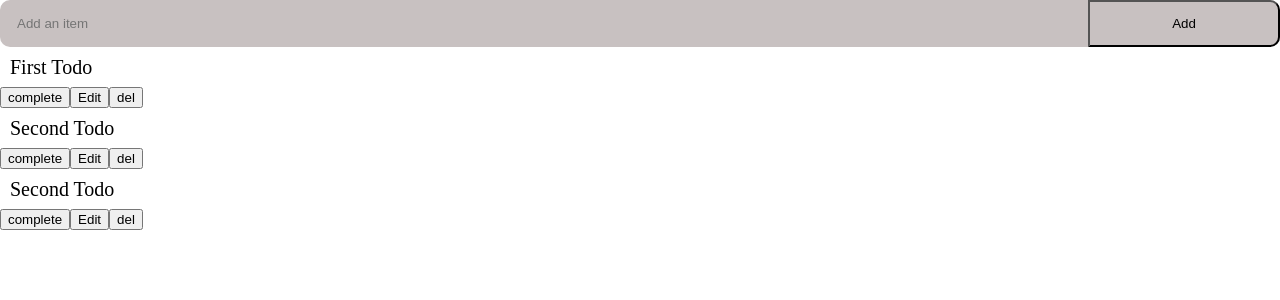
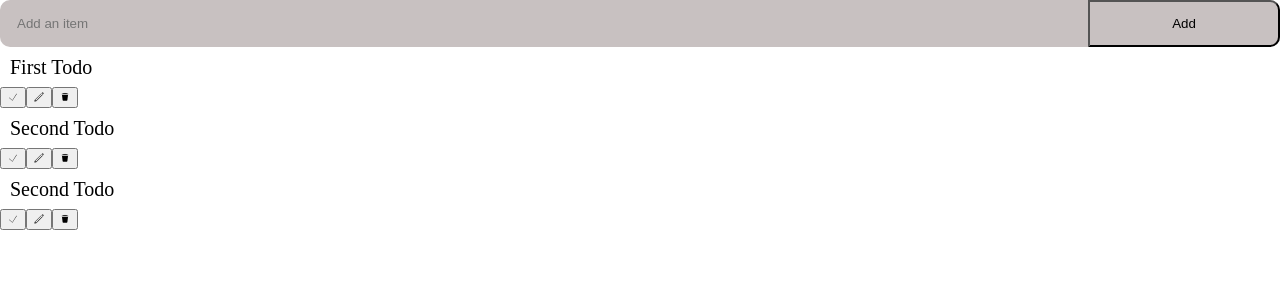
Before and after one commit to Luis-SierraOsorio/lp2-todo-list-react, a React (Vite) app: page / in a window 1280 px wide. Shown: the top 300 px of the page. Built offline with nearby package versions, Linux system fonts and the light colour scheme.

Commit message:
added svgs

```diff
--- a/src/components/list-container/list-item/ListItem.jsx
+++ b/src/components/list-container/list-item/ListItem.jsx
@@ -36,9 +36,17 @@
             {!isEditting ? <p className={styles.message}>{item.message}</p> :
                 <input value={input} onChange={e => setInput(e.target.value)} />}
             <div>
-                <Button>complete</Button>
-                <Button fn={handleEdit}> {isEditting ? 'Save' : 'Edit'} </Button>
-                <Button fn={handleDelete}>del</Button>
+                <Button><svg xmlns="http://www.w3.org/2000/svg" x="0px" y="0px" width="10" height="10" viewBox="0 0 50 50">
+                    <path d="M 42.875 8.625 C 42.84375 8.632813 42.8125 8.644531 42.78125 8.65625 C 42.519531 8.722656 42.292969 8.890625 42.15625 9.125 L 21.71875 40.8125 L 7.65625 28.125 C 7.410156 27.8125 7 27.675781 6.613281 27.777344 C 6.226563 27.878906 5.941406 28.203125 5.882813 28.597656 C 5.824219 28.992188 6.003906 29.382813 6.34375 29.59375 L 21.25 43.09375 C 21.46875 43.285156 21.761719 43.371094 22.050781 43.328125 C 22.339844 43.285156 22.59375 43.121094 22.75 42.875 L 43.84375 10.1875 C 44.074219 9.859375 44.085938 9.425781 43.875 9.085938 C 43.664063 8.746094 43.269531 8.566406 42.875 8.625 Z"></path>
+                </svg></Button>
+                <Button fn={handleEdit}> {isEditting ? <svg xmlns="http://www.w3.org/2000/svg" x="0px" y="0px" width="10" height="10" viewBox="0 0 48 48">
+                    <path d="M 15 3 C 12.250484 3 10 5.2504839 10 8 L 10 45 A 1.0001 1.0001 0 0 0 11.609375 45.792969 L 25.904297 34.796875 A 1.0006638 1.0006638 0 1 0 24.683594 33.210938 L 12 42.96875 L 12 8 C 12 6.3315161 13.331516 5 15 5 L 33 5 C 34.668484 5 36 6.3315161 36 8 L 36 42.96875 L 27.681641 36.570312 A 1.0001 1.0001 0 1 0 26.462891 38.15625 L 36.390625 45.792969 A 1.0001 1.0001 0 0 0 38 45 L 38 8 C 38 5.2504839 35.749516 3 33 3 L 15 3 z"></path>
+                </svg> : <svg xmlns="http://www.w3.org/2000/svg" x="0px" y="0px" width="10" height="10" viewBox="0 0 50 50">
+                    <path d="M 43.125 2 C 41.878906 2 40.636719 2.488281 39.6875 3.4375 L 38.875 4.25 L 45.75 11.125 C 45.746094 11.128906 46.5625 10.3125 46.5625 10.3125 C 48.464844 8.410156 48.460938 5.335938 46.5625 3.4375 C 45.609375 2.488281 44.371094 2 43.125 2 Z M 37.34375 6.03125 C 37.117188 6.0625 36.90625 6.175781 36.75 6.34375 L 4.3125 38.8125 C 4.183594 38.929688 4.085938 39.082031 4.03125 39.25 L 2.03125 46.75 C 1.941406 47.09375 2.042969 47.457031 2.292969 47.707031 C 2.542969 47.957031 2.90625 48.058594 3.25 47.96875 L 10.75 45.96875 C 10.917969 45.914063 11.070313 45.816406 11.1875 45.6875 L 43.65625 13.25 C 44.054688 12.863281 44.058594 12.226563 43.671875 11.828125 C 43.285156 11.429688 42.648438 11.425781 42.25 11.8125 L 9.96875 44.09375 L 5.90625 40.03125 L 38.1875 7.75 C 38.488281 7.460938 38.578125 7.011719 38.410156 6.628906 C 38.242188 6.246094 37.855469 6.007813 37.4375 6.03125 C 37.40625 6.03125 37.375 6.03125 37.34375 6.03125 Z"></path>
+                </svg>} </Button>
+                <Button fn={handleDelete}><svg xmlns="http://www.w3.org/2000/svg" x="0px" y="0px" width="10" height="10" viewBox="0 0 30 30">
+                    <path d="M 14.984375 2.4863281 A 1.0001 1.0001 0 0 0 14 3.5 L 14 4 L 8.5 4 A 1.0001 1.0001 0 0 0 7.4863281 5 L 6 5 A 1.0001 1.0001 0 1 0 6 7 L 24 7 A 1.0001 1.0001 0 1 0 24 5 L 22.513672 5 A 1.0001 1.0001 0 0 0 21.5 4 L 16 4 L 16 3.5 A 1.0001 1.0001 0 0 0 14.984375 2.4863281 z M 6 9 L 7.7929688 24.234375 C 7.9109687 25.241375 8.7633438 26 9.7773438 26 L 20.222656 26 C 21.236656 26 22.088031 25.241375 22.207031 24.234375 L 24 9 L 6 9 z"></path>
+                </svg></Button>
             </div>
         </>
     )
```
